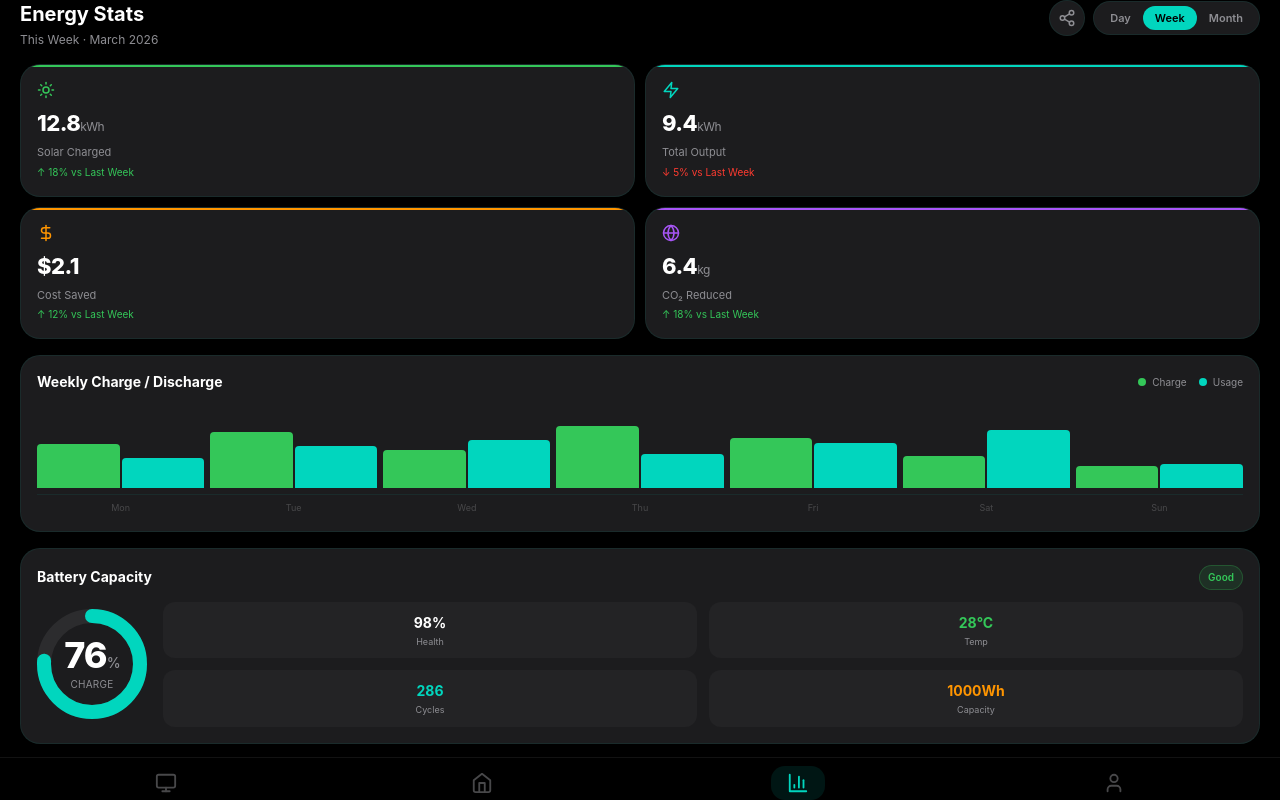
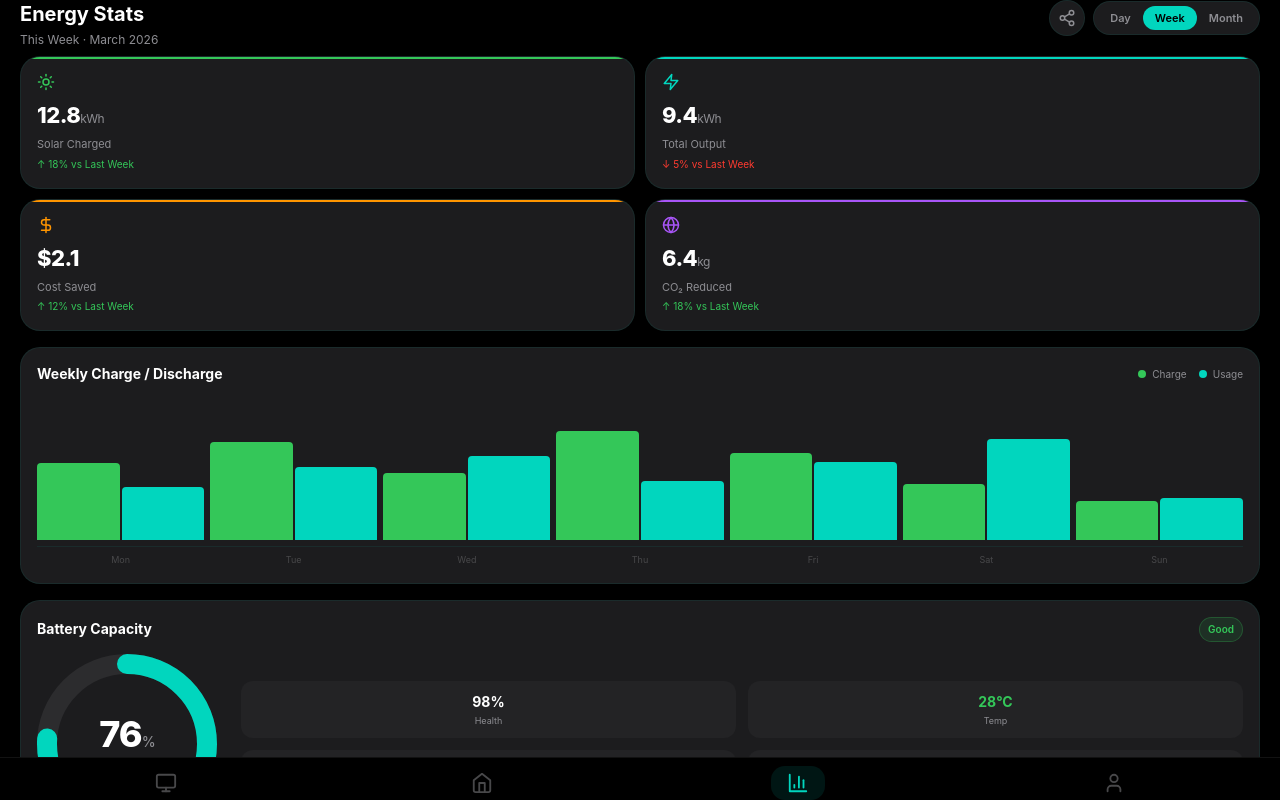
Before and after one commit to lujian1324-spec/energy-app, a React (Vite) app: page /#/stats in a window 1280 px wide. Built offline with nearby package versions, Linux system fonts and the light colour scheme.

Commit message:
feat: v3.2.8 - enlarge ring and chart, reduce header padding

```diff
--- a/src/pages/StatsPage.tsx
+++ b/src/pages/StatsPage.tsx
@@ -36,7 +36,7 @@ export default function StatsPage() {
   return (
  <div className="h-full flex flex-col bg-[#000000] overflow-hidden">
       {/* Header */}
-      <div className="px-5 pt-4 pb-4 safe-area-top flex justify-between items-start">
+      <div className="px-5 pt-2 pb-2 safe-area-top flex justify-between items-start">
         <div>
           <h2 className="text-xl font-bold text-[#FFFFFF]">Energy Stats</h2>
           <p className="text-xs text-[#8E8E93] mt-1">This Week · March 2026</p>
@@ -131,8 +131,8 @@ export default function StatsPage() {
  </div>
  </div>
 
- {/* 柱子 */}
- <div className="flex items-end gap-1.5 h-[80px]">
+{/* 柱子 */}
+<div className="flex items-end gap-1.5 h-[140px]">
  {currentData.charge.map((charge, i) => (
  <div key={i} className="flex-1 flex items-end gap-0.5 h-full relative">
  <div
@@ -167,13 +167,13 @@ Good
 </div>
 </div>
 
-<div className="flex items-center gap-4">
-{/* 储能容量环形 - 加粗版 */}
+<div className="flex items-center gap-6">
+{/* 储能容量环形 - 加大加粗版 */}
 <div className="flex-shrink-0">
 <BatteryRing
 percentage={powerStation.batteryLevel}
-size={110}
-strokeWidth={14}
+size={180}
+strokeWidth={20}
 isCharging={powerStation.isCharging}
 uid="stats-page"
 />
--- a/src/version.json
+++ b/src/version.json
@@ -1,9 +1,10 @@
 {
-  "version": "3.2.7",
-  "build": 2417,
+  "version": "3.2.8",
+  "build": 2418,
   "date": "2026-04-09",
   "changelog": [
-    "Stats page: Added thick battery capacity ring (strokeWidth 14)",
-    "Stats page: Replaced temp chart with capacity ring + stats grid"
+    "Stats page: Enlarged battery ring (180px, strokeWidth 20)",
+    "Stats page: Doubled chart height (140px)",
+    "Stats page: Reduced header padding for more content space"
   ]
 }
```
